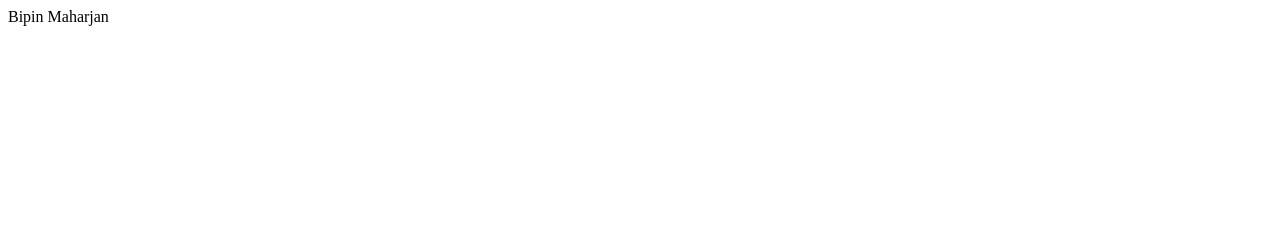
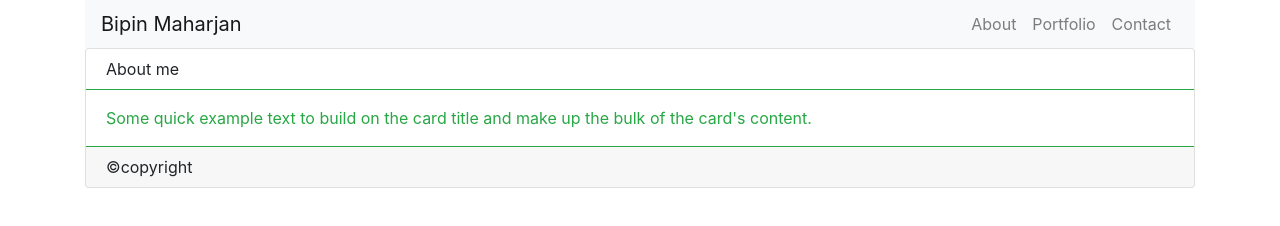
Before and after one commit to bmaha2/Portfolio, a plain HTML site: page index.html in a window 1280 px wide. Drawn offline with nearby package versions, Linux system fonts and the light colour scheme.

Commit message:
initial layout

```diff
--- a/assets/css/style.css
+++ b/assets/css/style.css
@@ -0,0 +1,51 @@
+/* http://meyerweb.com/eric/tools/css/reset/
+   v2.0 | 20110126
+   License: none (public domain)
+
+
+html, body, div, span, applet, object, iframe,
+h1, h2, h3, h4, h5, h6, p, blockquote, pre,
+a, abbr, acronym, address, big, cite, code,
+del, dfn, em, img, ins, kbd, q, s, samp,
+small, strike, strong, sub, sup, tt, var,
+b, u, i, center,
+dl, dt, dd, ol, ul, li,
+fieldset, form, label, legend,
+table, caption, tbody, tfoot, thead, tr, th, td,
+article, aside, canvas, details, embed,
+figure, figcaption, footer, header, hgroup,
+menu, nav, output, ruby, section, summary,
+time, mark, audio, video {
+	margin: 0;
+	padding: 0;
+	border: 0;
+	font-size: 100%;
+	font: inherit;
+	vertical-align: baseline;
+}
+/* HTML5 display-role reset for older browsers */
+article, aside, details, figcaption, figure,
+footer, header, hgroup, menu, nav, section {
+	display: block;
+}
+body {
+	line-height: 1;
+}
+ol, ul {
+	list-style: none;
+}
+blockquote, q {
+	quotes: none;
+}
+blockquote:before, blockquote:after,
+q:before, q:after {
+	content: '';
+	content: none;
+}
+table {
+	border-collapse: collapse;
+	border-spacing: 0;
+}
+
+
+/*-----------logo------------------------*/
--- a/index.html
+++ b/index.html
@@ -4,9 +4,57 @@
   <meta charset="UTF-8">
   <meta name="viewport" content="width=device-width, initial-scale=1.0">
   <meta http-equiv="X-UA-Compatible" content="ie=edge">
+  <link rel="stylesheet" href="https://stackpath.bootstrapcdn.com/bootstrap/4.4.1/css/bootstrap.min.css" integrity="sha384-Vkoo8x4CGsO3+Hhxv8T/Q5PaXtkKtu6ug5TOeNV6gBiFeWPGFN9MuhOf23Q9Ifjh" crossorigin="anonymous">
+  <script src="https://code.jquery.com/jquery-3.4.1.slim.min.js" integrity="sha384-J6qa4849blE2+poT4WnyKhv5vZF5SrPo0iEjwBvKU7imGFAV0wwj1yYfoRSJoZ+n" crossorigin="anonymous"></script>
+<script src="https://cdn.jsdelivr.net/npm/popper.js@1.16.0/dist/umd/popper.min.js" integrity="sha384-Q6E9RHvbIyZFJoft+2mJbHaEWldlvI9IOYy5n3zV9zzTtmI3UksdQRVvoxMfooAo" crossorigin="anonymous"></script>
+<script src="https://stackpath.bootstrapcdn.com/bootstrap/4.4.1/js/bootstrap.min.js" integrity="sha384-wfSDF2E50Y2D1uUdj0O3uMBJnjuUD4Ih7YwaYd1iqfktj0Uod8GCExl3Og8ifwB6" crossorigin="anonymous"></script>
+  <link rel="stylesheet" href="assets/css/style.css">
   <title>Portfolio</title>
 </head>
 <body>
-  <header>Bipin Maharjan</header>
+  <div class="container">
+      <div class="row">
+          <div class="col-lg-12" >
+            <nav class="navbar navbar-expand-lg navbar-light bg-light ">
+                <a class="navbar-brand" href="#">Bipin Maharjan</a>
+                <button class="navbar-toggler" type="button" data-toggle="collapse" data-target="#navbarSupportedContent" >
+                  <span class="navbar-toggler-icon"></span>
+                </button>
+
+                <div class="collapse navbar-collapse" id="navbarSupportedContent">
+                  <ul class="navbar-nav ml-auto">
+                    <li class="nav-item">
+                      <a class="nav-link" href="#">About</a>
+                    </li>
+                    <li class="nav-item">
+                      <a class="nav-link" href="portfolio.html">Portfolio</a>
+                    </li>
+                    <li class="nav-item">
+                        <a class="nav-link" href="contact.html">Contact</a>
+                    </li>
+                  </ul>
+                  </div>
+              </nav>
+          </div>
+        </div>
+  </div>
+  <div class="container">
+      <div class="row">
+          <div class="col-lg-12">
+            <div class="card  mb-3">
+              <div class="card-header bg-transparent border-success">About me</div>
+              <div class="card-body text-success ">
+
+                <p class="card-text">Some quick example text to build on the card title and make up the bulk of the card's content.</p>
+              </div>
+              <div class="card-footer border-success">&copycopyright</div>
+            </div>
+          </div>
+        </div>
+      </div>
+    </div>
+
+  </div>
+
 </body>
 </html>
```
Also changed, not shown: contact.html (+59 -0 lines), portfolio.html (+57 -0 lines), assets/images/vintage-concrete.png (added), 1 other file.
